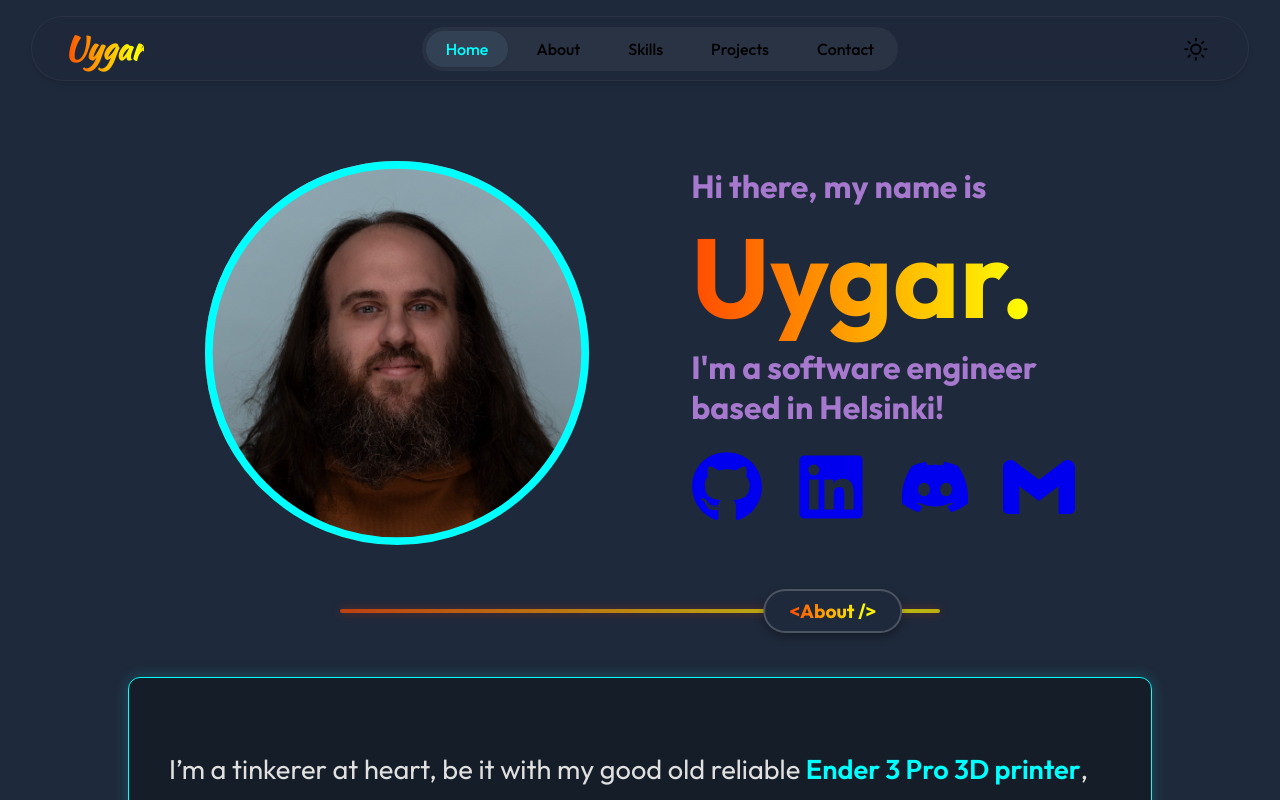
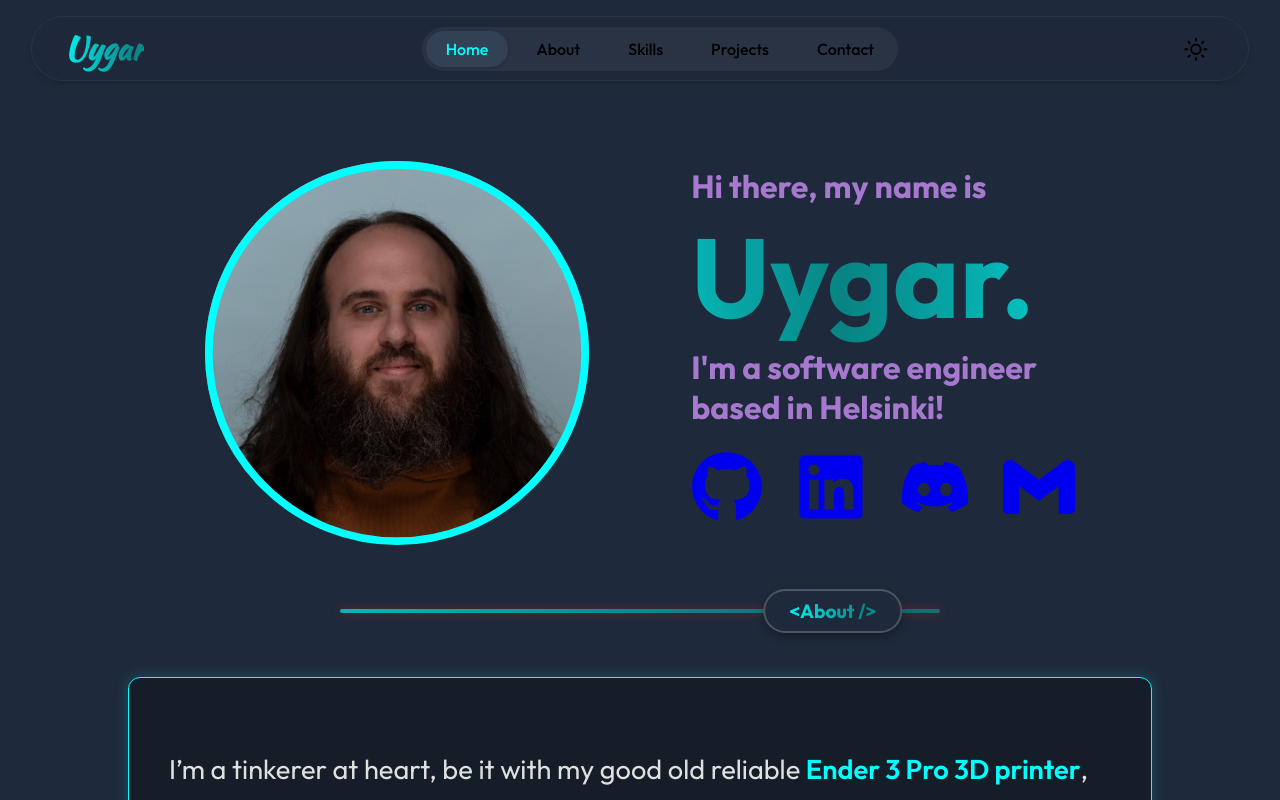
Before and after one commit to uygarpolat/portfolio, a React (Vite) app: page / in a window 1280 px wide. Shown: the top 800 px of the page. Built offline with nearby package versions, Linux system fonts and the light colour scheme; some icons are missing.

Commit message:
color palette changes

```diff
--- a/src/components/Body/Hero/Info.css
+++ b/src/components/Body/Hero/Info.css
@@ -7,18 +7,18 @@
 #info p {
 	margin: 0;
 	font-family: 'Outfit', sans-serif;
-	color: rgb(166, 121, 206);
+	color: #a679ce;
 	font-weight: 700;
 	font-size: 2rem;
 }
 
 #info h1 {
-	background: linear-gradient(to right, #ff3300, #ffff00, #ff3300);
+	background: var(--bg-gradient-color-scheme);
 	background-size: 200% auto;
 	color: transparent;
 	-webkit-background-clip: text;
 	background-clip: text;
-	animation: wave 4s ease infinite;
+	animation: wave 4s linear infinite;
 	font-size: 7rem;
 }
 
--- a/src/components/Body/SectionSeparator/SectionSeparator.css
+++ b/src/components/Body/SectionSeparator/SectionSeparator.css
@@ -12,7 +12,7 @@
 	width: 100%;
 	height: 4px;
 	border-radius: 2px;
-	background: linear-gradient(to right, #ff3300, #ffff00, #ff3300);
+	background: var(--bg-gradient-color-scheme);
 	background-size: 200% auto;
 	animation: wave 4s ease infinite;
 	opacity: 0.7;
@@ -40,7 +40,7 @@
 	font-weight: 700;
 	font-size: 1.2rem;
 
-	background: linear-gradient(to right, #ff3300, #ffff00, #ff3300);
+	background: var(--bg-gradient-color-scheme);
 	background-size: 200% auto;
 	color: transparent;
 	-webkit-background-clip: text;
--- a/src/components/Header/Brand.css
+++ b/src/components/Header/Brand.css
@@ -3,7 +3,7 @@
 	font-family: 'Kaushan Script', cursive;
 	font-weight: 700;
 	font-size: 2rem;
-	background: linear-gradient(to right, #ff3300, #ffff00, #ff3300);
+	background: var(--bg-gradient-color-scheme);
 	background-size: 200% auto;
 	color: transparent;
 	-webkit-background-clip: text;
--- a/src/index.css
+++ b/src/index.css
@@ -2,10 +2,12 @@
 
 :root {
 	--bg-color: #1e293b;
+	--bg-gradient-color-scheme: linear-gradient(to right, #00ffff, #098383, #00ffff);
 }
 
 [data-theme="light"] {
 	--bg-color: rgb(71, 173, 221);
+	--bg-gradient-color-scheme: linear-gradient(to right, #6fbbe5, #cfe9f7, #6fbbe5);
 }
 
 html {
```
